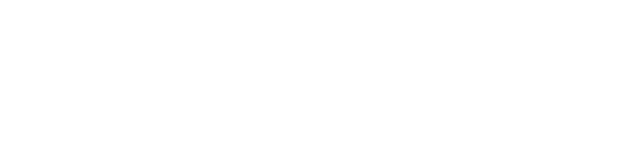
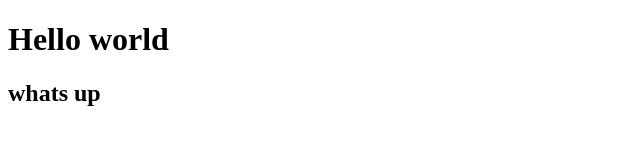
Before and after one commit to AshrafulMorsalinSizan99/my-second-repo, a plain HTML site: page index.html in a window 1280 px wide. Shown: the whole page, without its empty margins (0-640 px from the left). Drawn offline with Linux system fonts and the light colour scheme.

Commit message:
added header

```diff
--- a/index.html
+++ b/index.html
@@ -7,6 +7,7 @@
     <title>My second github repo</title>
 </head>
 <body>
-
+    <h1>Hello world</h1>
+    <h2>whats up</h2>
 </body>
 </html>
```
